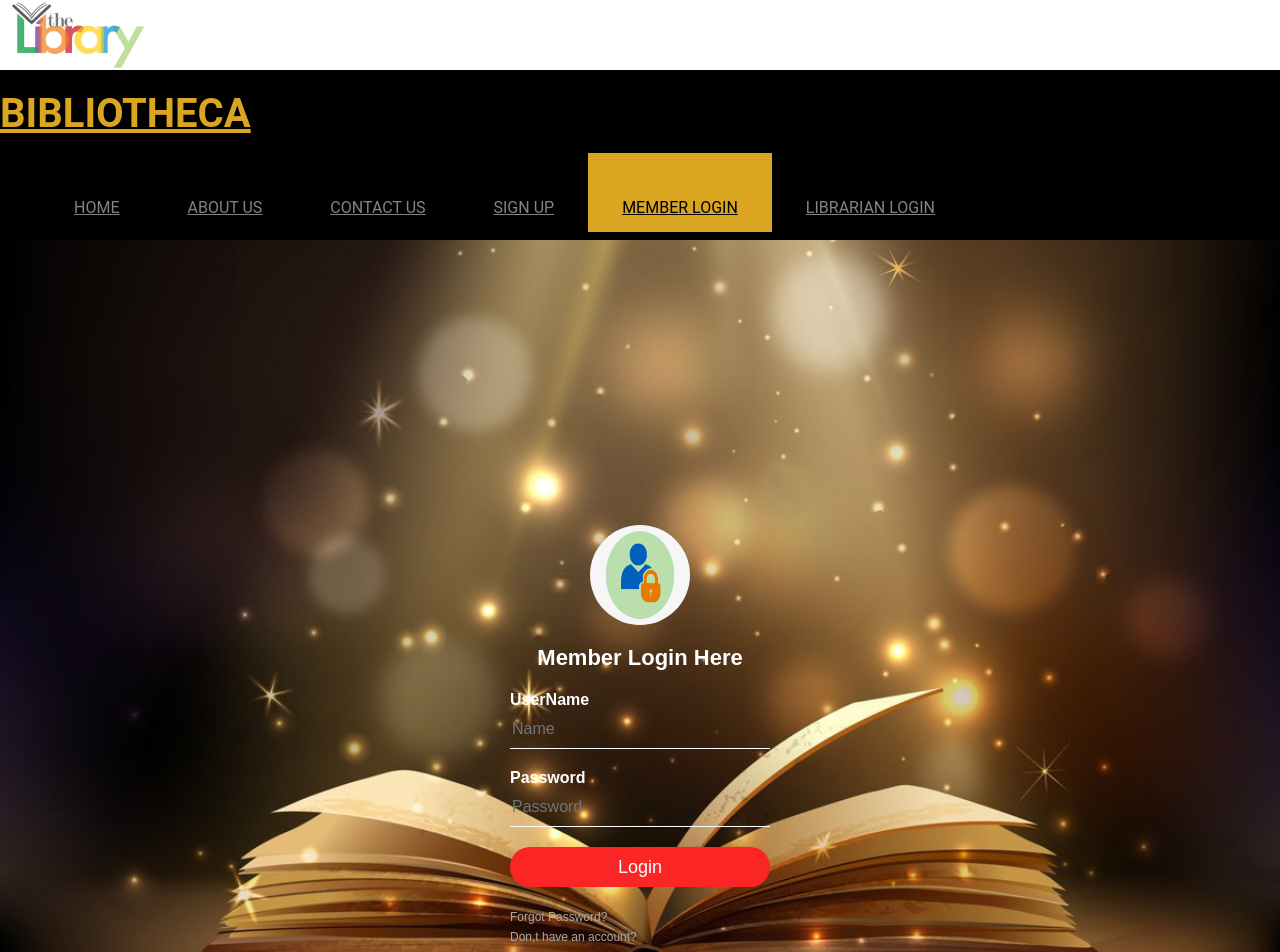
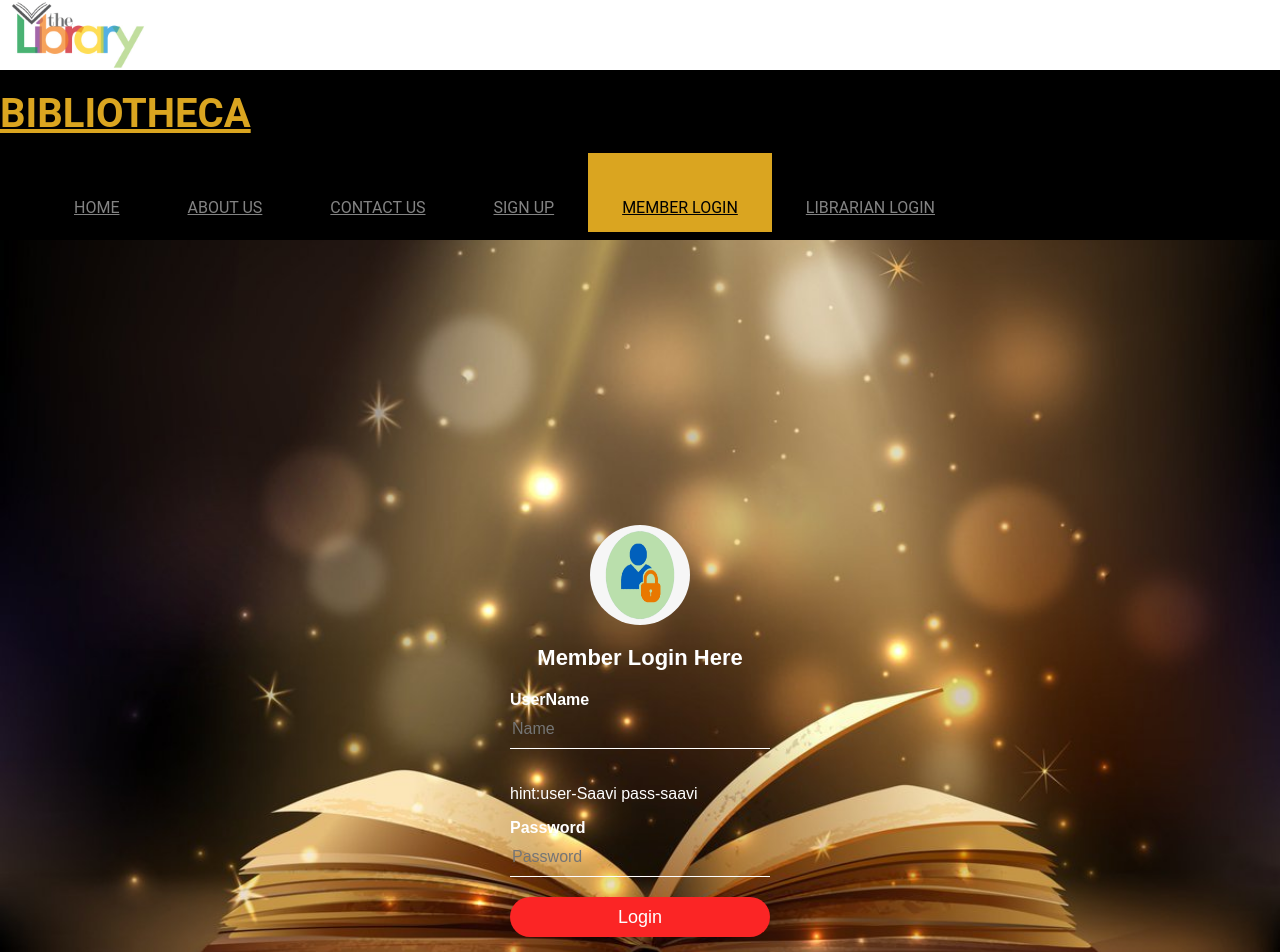
Before and after one commit to nehakalmegh/LibrarySystem, an Angular app: page /memberlogin in a window 1280 px wide. Shown: the top 952 px of the page. Built offline with nearby package versions, Linux system fonts and the light colour scheme.

Commit message:
comiited changes

```diff
--- a/src/app/login/login.component.html
+++ b/src/app/login/login.component.html
@@ -17,7 +17,7 @@
                     UserName is required.</div>
             </div>
         </div>
-
+        <p>hint:user-Neha pass-nk0211</p>
         <div class="form-group row">
             <label for="password" class="col-2 col-form-label">Password</label>
             <div class="col-10">
@@ -33,6 +33,7 @@
 </div>
 </div>
 </div>
+
 </section>
 </body>
 
--- a/src/app/memberlogin/memberlogin.component.html
+++ b/src/app/memberlogin/memberlogin.component.html
@@ -13,7 +13,7 @@
                     UserName is required.</div>
             </div>
         </div>
-
+        <p>hint:user-Saavi pass-saavi</p>
         <div class="form-group row">
             <label for="password" class="col-2 col-form-label">Password</label>
             <div class="col-10">
--- a/src/index.html
+++ b/src/index.html
@@ -1,2 +1,2 @@
 
- <app-root></app-root>
+    <app-root></app-root>
```
